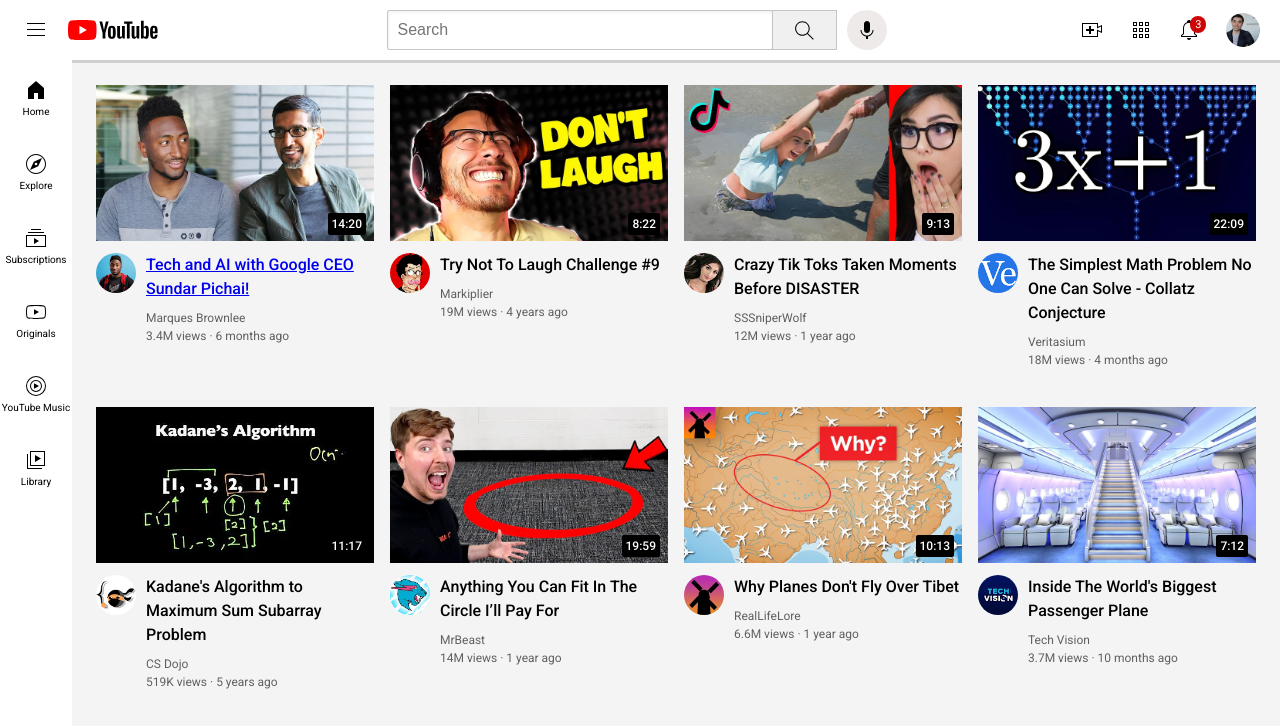
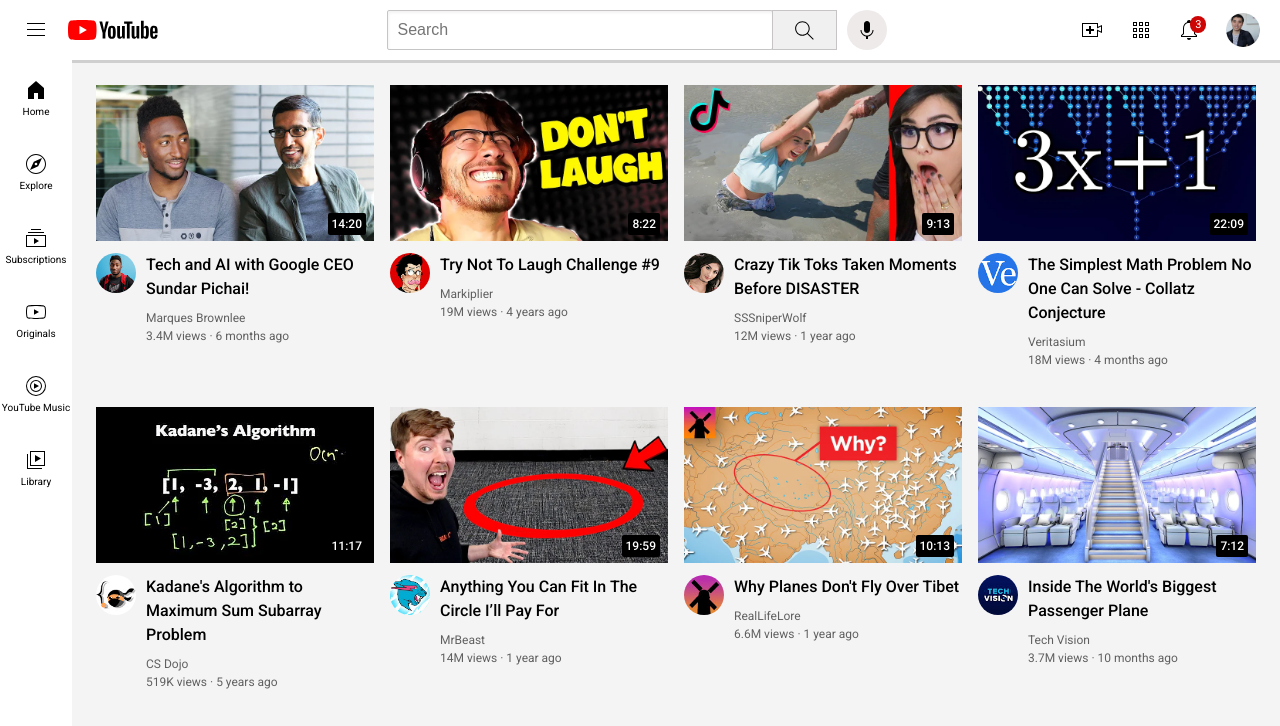
Before and after one commit to dimledlax/youtube-clone, a plain HTML site: page index.html in a window 1280 px wide. Shown: the top 726 px of the page. Drawn offline with Linux system fonts and the light colour scheme.

Commit message:
Update index.html

```diff
--- a/index.html
+++ b/index.html
@@ -108,7 +108,7 @@
 
 
         <div class="video-info">
-          <a href="https://www.youtube.com/watch?v=n2RNcPRtAiY">
+          <a href="https://www.youtube.com/watch?v=n2RNcPRtAiY" target="_blank" class="video-title-link">
           <p class="video-title">
             Tech and AI with Google CEO Sundar Pichai!
           </p>
```
